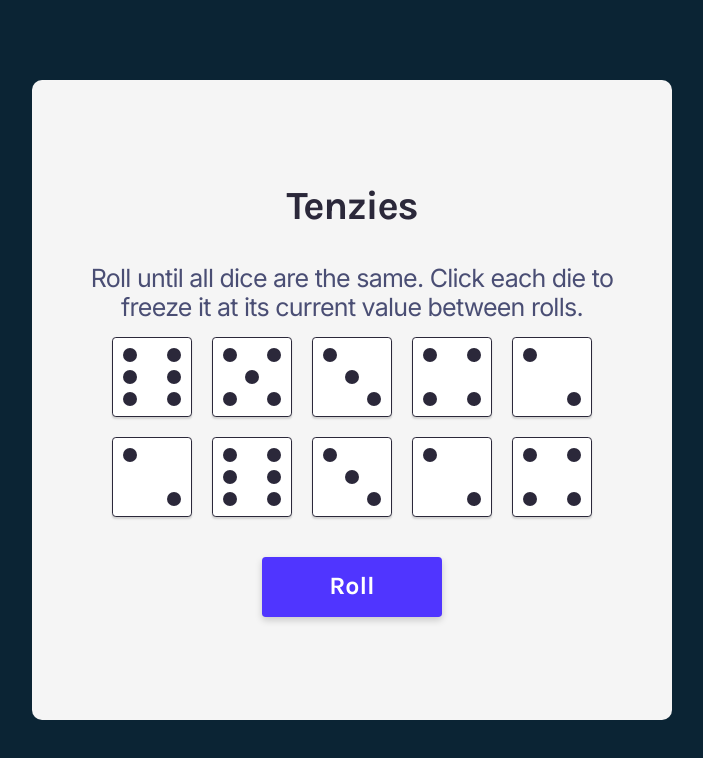
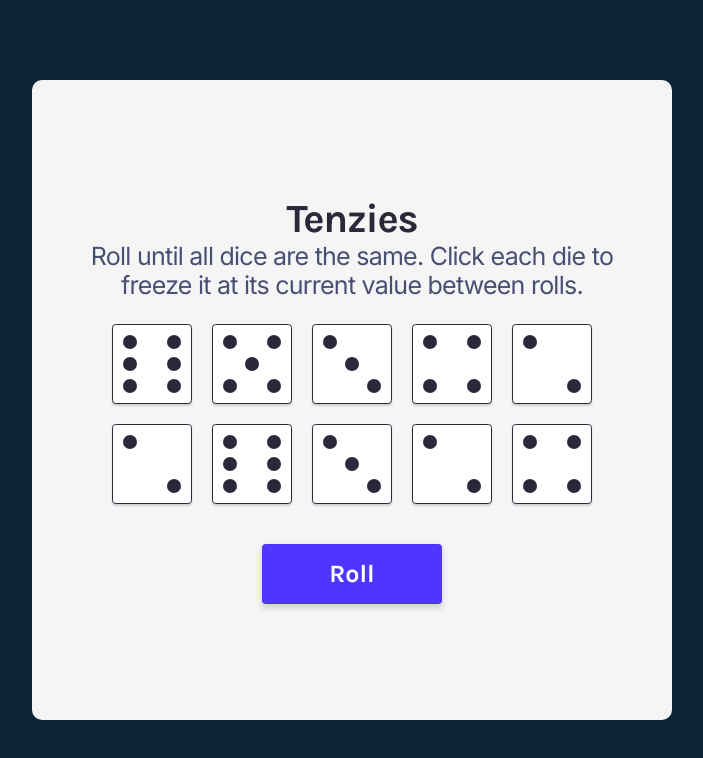
Before and after one commit to roqyyb/Tenzies-Game, a React (Vite) app: page / in a window 1280 px wide. Shown: the top 758 px of the page, without its empty margins (288-991 px from the left). Built offline with nearby package versions, Linux system fonts and the light colour scheme.

Commit message:
Updated the main header styles

```diff
--- a/src/App.css
+++ b/src/App.css
@@ -46,7 +46,7 @@ main button:active {
 }
 
 main header {
-  margin-bottom: 1rem;
+  margin-bottom: 0rem;
   font-family: "Karla";
   font-style: normal;
   font-weight: 700;
@@ -64,6 +64,7 @@ main .text {
   color: #4a4e74;
   text-align: center;
   margin-bottom: 1.5rem;
+  margin-top: 0;
 }
 
 @media screen and (min-width: 768px) {
@@ -85,6 +86,7 @@ main .text {
 
   main .text {
     font-size: 2.5rem;
+    margin-bottom: 2.5rem;
   }
 }
 
```
